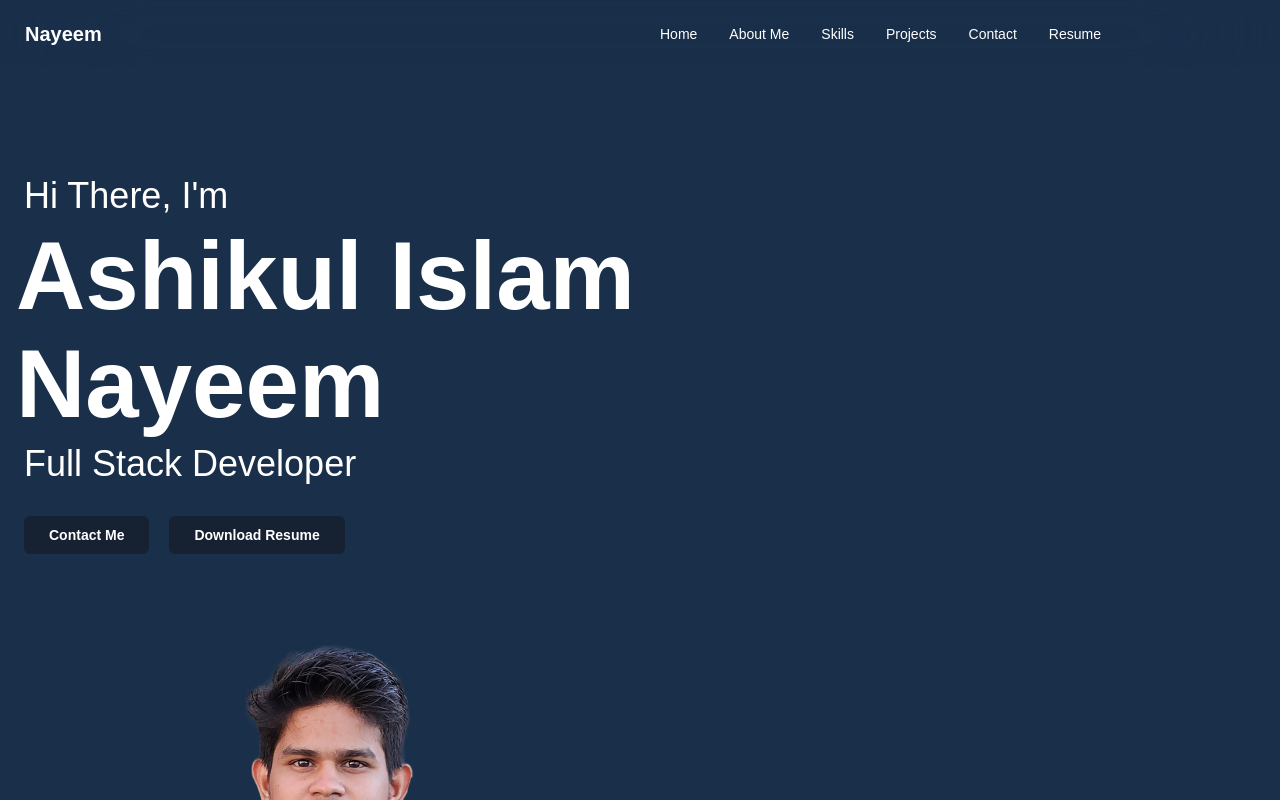
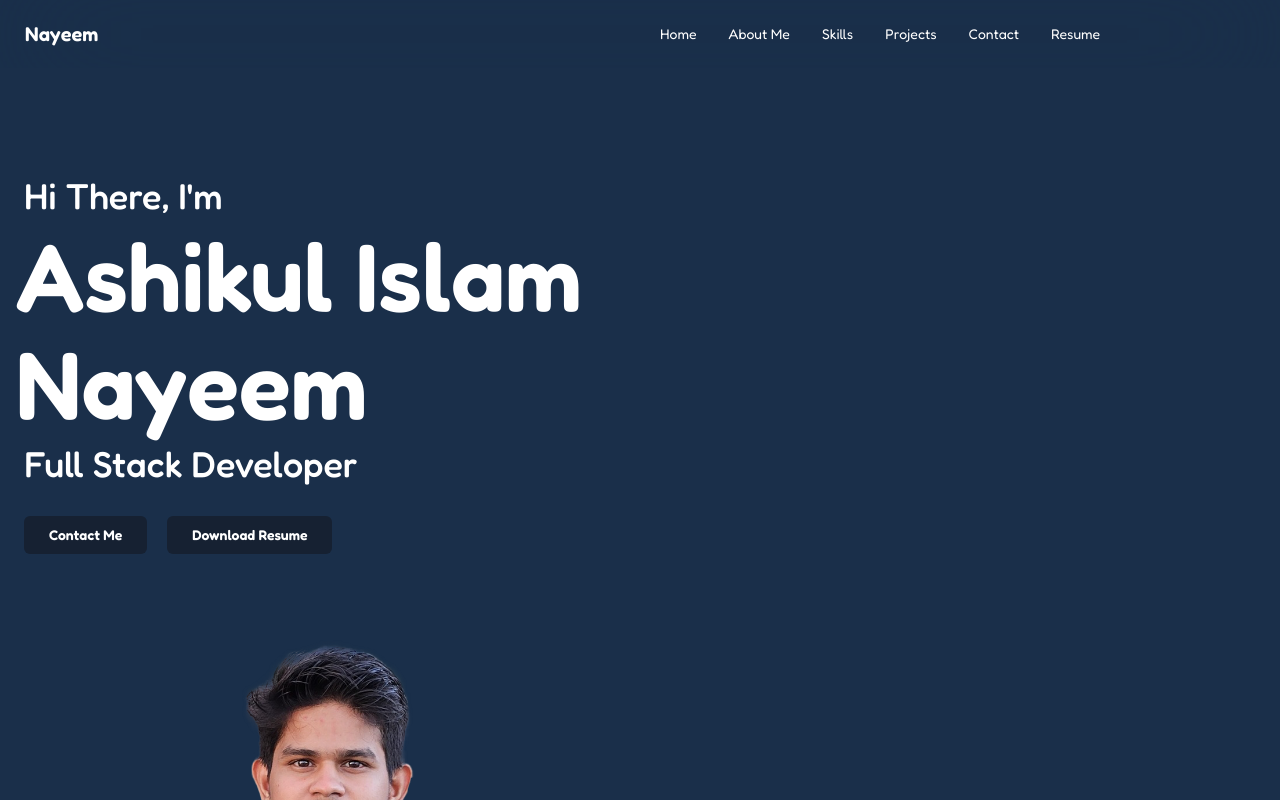
Before and after one commit to ainayeem/pf-web, a Next.js app: page / in a window 1280 px wide. Shown: the top 800 px of the page. Built offline with nearby package versions, Linux system fonts and the light colour scheme.

Commit message:
font updated

```diff
--- a/app/globals.css
+++ b/app/globals.css
@@ -1,3 +1,4 @@
+@import url("https://fonts.googleapis.com/css2?family=Fredoka:wght@300..700&display=swap");
 @tailwind base;
 @tailwind components;
 @tailwind utilities;
@@ -21,5 +22,5 @@ html {
 body {
   color: var(--foreground);
   background: var(--background);
-  font-family: Arial, Helvetica, sans-serif;
+  font-family: "Fredoka", sans-serif;
 }
```
Also changed, not shown: app/page.tsx (+0 -11 lines).
